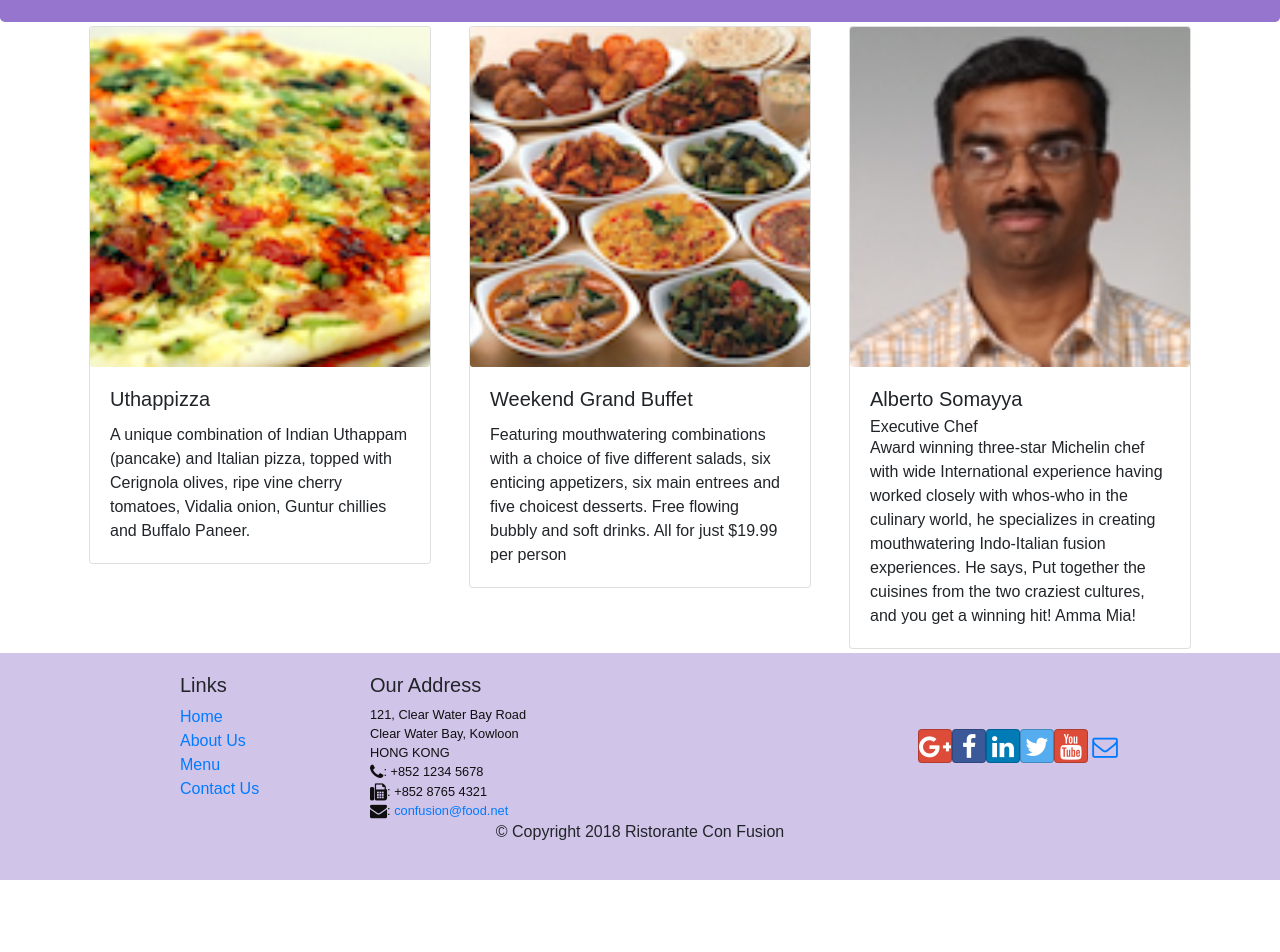
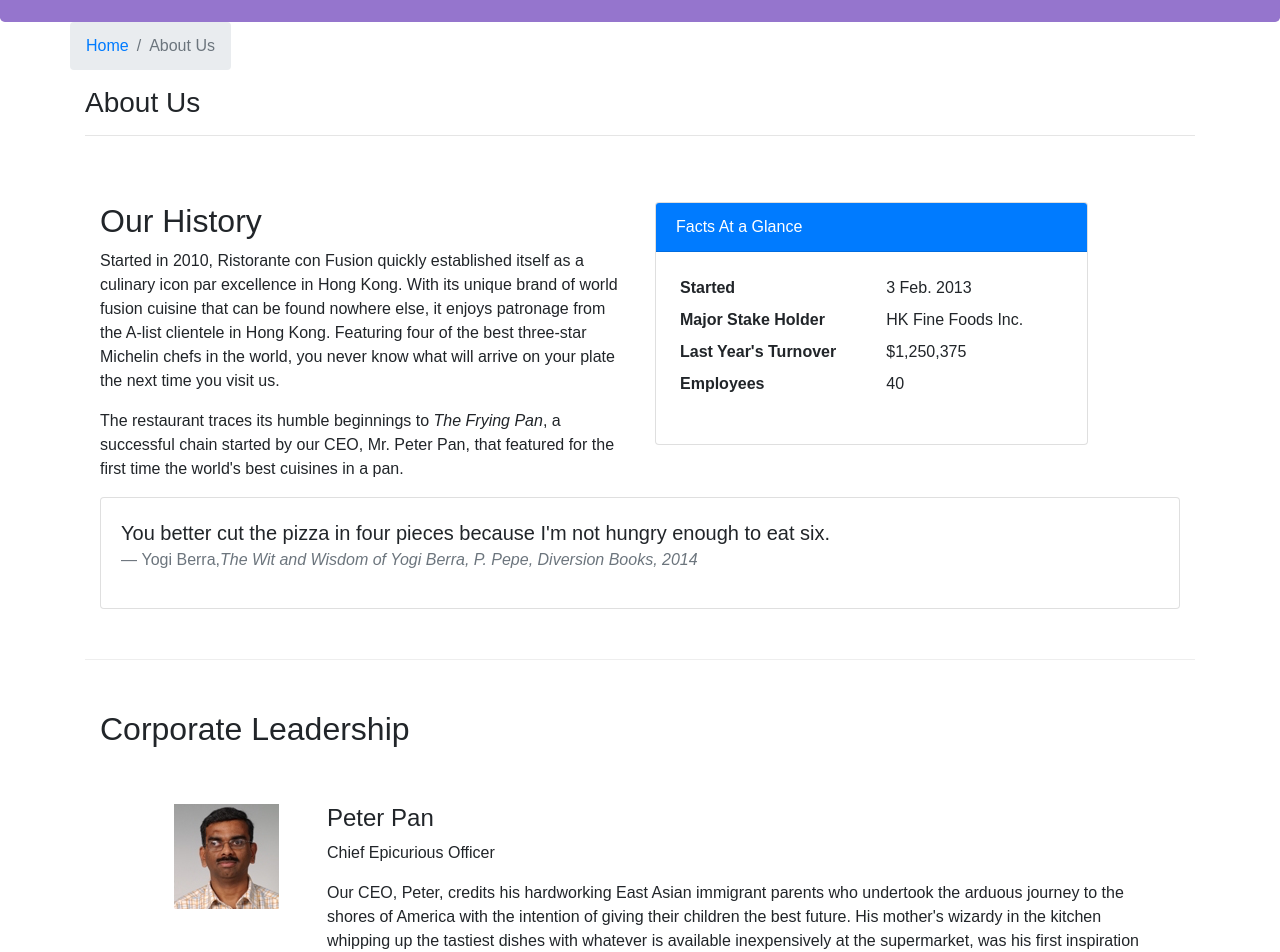
Before and after one commit to polihalm/react-project, a React (Create React App) app: page /aboutus in a window 1280 px wide. Before the commit this address led to /home. Shown: the part 320-1272 px from the top of the page. Before the commit the page ends 1200 px from the top, so only its background shows below. Built offline with nearby package versions, Linux system fonts and the light colour scheme.

Commit message:
Assignment 2

```diff
--- /dev/null
+++ b/src/components/AboutComponent.js
@@ -0,0 +1,96 @@
+import React from 'react';
+import { Breadcrumb, BreadcrumbItem, Card, CardBody, CardHeader, Media } from 'reactstrap';
+import { Link } from 'react-router-dom';
+
+function RenderLeader({ leader }) {
+  return (
+    <div key={leader.id} className="col-12 mt-5">
+     <Media tag="li">
+       <Media left middle>
+         <Media object src={leader.image} alt={leader.name}/>
+       </Media>
+       <Media body className="ml-5">
+         <Media heading>{leader.name}</Media>
+         <p>{leader.designation}</p>
+         <p>{leader.description}</p>
+       </Media>
+     </Media>
+    </div>
+  );
+}
+
+function About(props) {
+
+    const leaders = props.leaders.map((leader) => {
+        return (
+            <div key={leader.id} className="col-12 col-md-12 m-1">
+              <RenderLeader leader={leader}/>
+            </div>
+        );
+    });
+
+    return(
+        <div className="container">
+            <div className="row">
+                <Breadcrumb>
+                    <BreadcrumbItem><Link to="/home">Home</Link></BreadcrumbItem>
+                    <BreadcrumbItem active>About Us</BreadcrumbItem>
+                </Breadcrumb>
+                <div className="col-12">
+                    <h3>About Us</h3>
+                    <hr />
+                </div>
+            </div>
+            <div className="row row-content">
+                <div className="col-12 col-md-6">
+                    <h2>Our History</h2>
+                    <p>Started in 2010, Ristorante con Fusion quickly established itself as a culinary icon par excellence in Hong Kong. With its unique brand of world fusion cuisine that can be found nowhere else, it enjoys patronage from the A-list clientele in Hong Kong.  Featuring four of the best three-star Michelin chefs in the world, you never know what will arrive on your plate the next time you visit us.</p>
+                    <p>The restaurant traces its humble beginnings to <em>The Frying Pan</em>, a successful chain started by our CEO, Mr. Peter Pan, that featured for the first time the world's best cuisines in a pan.</p>
+                </div>
+                <div className="col-12 col-md-5">
+                    <Card>
+                        <CardHeader className="bg-primary text-white">Facts At a Glance</CardHeader>
+                        <CardBody>
+                            <dl className="row p-1">
+                                <dt className="col-6">Started</dt>
+                                <dd className="col-6">3 Feb. 2013</dd>
+                                <dt className="col-6">Major Stake Holder</dt>
+                                <dd className="col-6">HK Fine Foods Inc.</dd>
+                                <dt className="col-6">Last Year's Turnover</dt>
+                                <dd className="col-6">$1,250,375</dd>
+                                <dt className="col-6">Employees</dt>
+                                <dd className="col-6">40</dd>
+                            </dl>
+                        </CardBody>
+                    </Card>
+                </div>
+                <div className="col-12">
+                    <Card>
+                        <CardBody className="bg-faded">
+                            <blockquote className="blockquote">
+                                <p className="mb-0">You better cut the pizza in four pieces because
+                                    I'm not hungry enough to eat six.</p>
+                                <footer className="blockquote-footer">Yogi Berra,
+                                <cite title="Source Title">The Wit and Wisdom of Yogi Berra,
+                                    P. Pepe, Diversion Books, 2014</cite>
+                                </footer>
+                            </blockquote>
+                        </CardBody>
+                    </Card>
+                </div>
+            </div>
+            <div className="row row-content">
+                <div className="col-12">
+                    <h2>Corporate Leadership</h2>
+                </div>
+                <div className="col-12">
+                  <Media list>
+                    {leaders}
+                  </Media>
+                </div>
+            </div>
+        </div>
+    );
+}
+
+export default About;
--- a/src/components/MainComponent.js
+++ b/src/components/MainComponent.js
@@ -2,6 +2,7 @@
 import Home from './HomeComponent';
 import Menu from './MenuComponent';
 import Contact from './ContactComponent';
+import About from './AboutComponent';
 import Dishdetail from "./DishdetailComponent";
 import Header from './HeaderComponent';
 import Footer from './FooterComponent';
@@ -52,6 +53,7 @@
           <Route exact path="/menu" component={() => <Menu dishes={this.state.dishes}/> }/>
           <Route path="/menu/:dishId" component={DishWithId}/>
           <Route exact path="/contactus" component={Contact}/>
+          <Route path="/aboutus" component={() => <About leaders={this.state.leaders}/> }/>
           <Redirect to="/home"/>
         </Switch>
         <Footer/>
```
